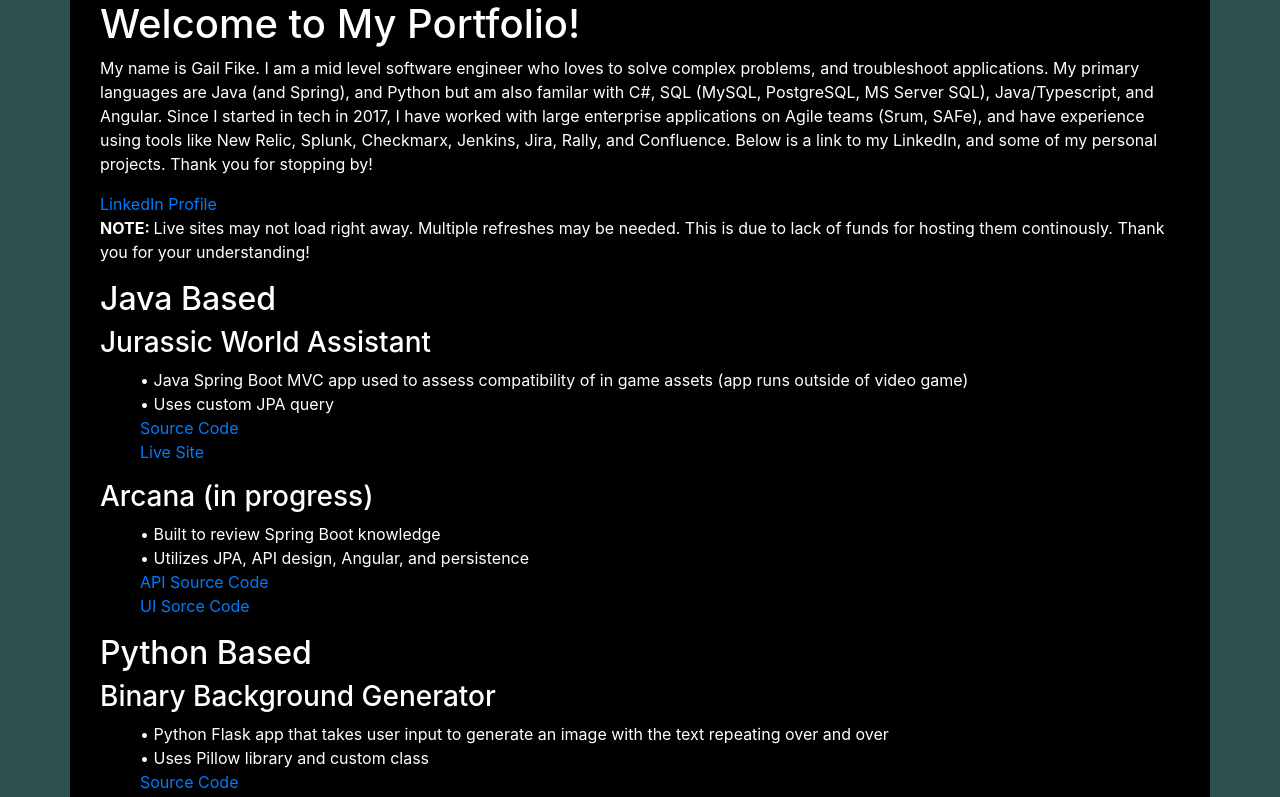
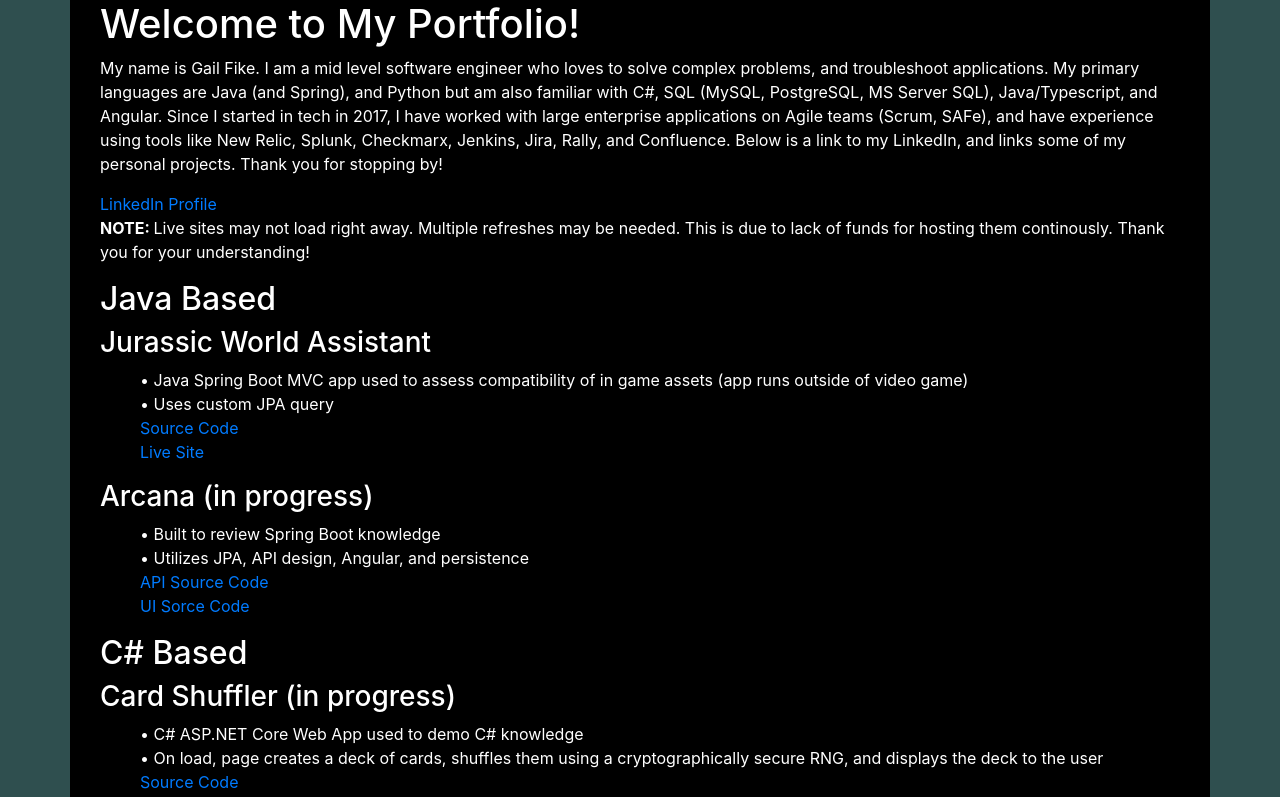
Before and after one commit to gfike19/template-angular, an Angular app: page / in a window 1280 px wide. Shown: the top 797 px of the page. Built offline with nearby package versions, Linux system fonts and the light colour scheme.

Commit message:
added cardshuffler, fixed spelling errors

```diff
--- a/src/app/center-body/center-body.html
+++ b/src/app/center-body/center-body.html
@@ -20,6 +20,14 @@
     <li><a href="https://github.com/gfike19/Arcana" target="_blank">API Source Code</a></li>
     <li><a href="https://github.com/gfike19/Arcana-UI" target="_blank">UI Sorce Code</a></li>
 </ul>
+<h2>C# Based</h2>
+<h3>Card Shuffler (in progress)</h3>
+<ul>
+    <li>•	C# ASP.NET Core Web App used to demo C# knowledge</li>
+    <li>•	On load, page creates a deck of cards, shuffles them using a cryptographically secure RNG, and displays the deck to the user</li>
+    <li><a href="https://github.com/gfike19/CardShuffler/tree/main" target="_blank">Source Code</a></li>
+    <li><a href="https://cardshuffler-production.up.railway.app/" target="_blank">Live Site</a></li>
+</ul>
 <h2>Python Based</h2>
 <h3>Binary Background Generator</h3>
 <ul>
--- a/src/app/component-header/component-header.component.html
+++ b/src/app/component-header/component-header.component.html
@@ -3,12 +3,12 @@
     <p>
         My name is Gail Fike. I am a mid level software engineer who
         loves to solve complex problems, and troubleshoot applications.
-        My primary languages are Java (and Spring), and Python but am also familar with
+        My primary languages are Java (and Spring), and Python but am also familiar with
         C#, SQL (MySQL, PostgreSQL, MS Server SQL), Java/Typescript, and Angular.
         Since I started in tech in 2017, I have worked with large enterprise
-        applications on Agile teams (Srum, SAFe), and have experience using tools like New Relic, Splunk,
+        applications on Agile teams (Scrum, SAFe), and have experience using tools like New Relic, Splunk,
         Checkmarx, Jenkins, Jira, Rally, and Confluence. Below is a link to my LinkedIn,
-        and some of my personal projects. Thank you for stopping by!
+        and links some of my personal projects. Thank you for stopping by!
     </p>
     <a href="https://www.linkedin.com/in/gailfike1248/" target="_blank">LinkedIn Profile</a>
 </div>
```
Also changed, not shown: 1 other file (tests, documents, lock files or other folders).
